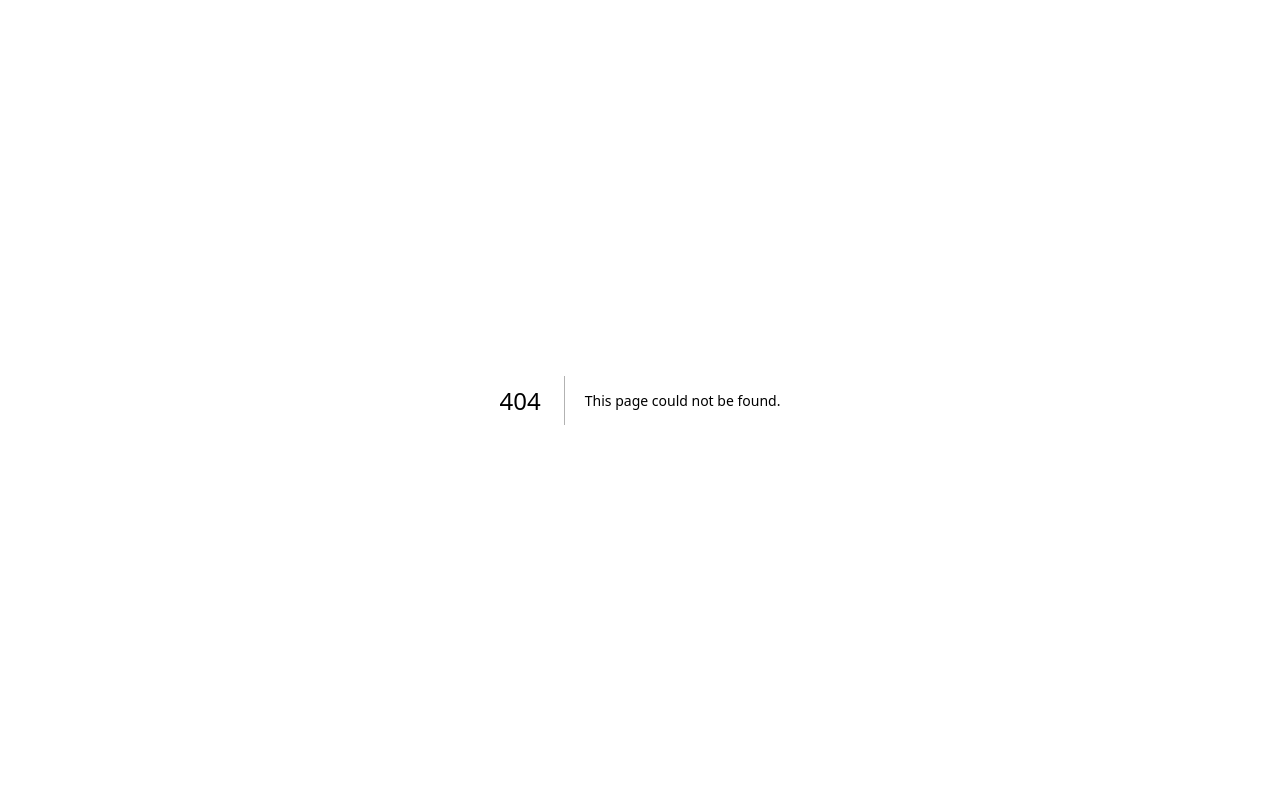
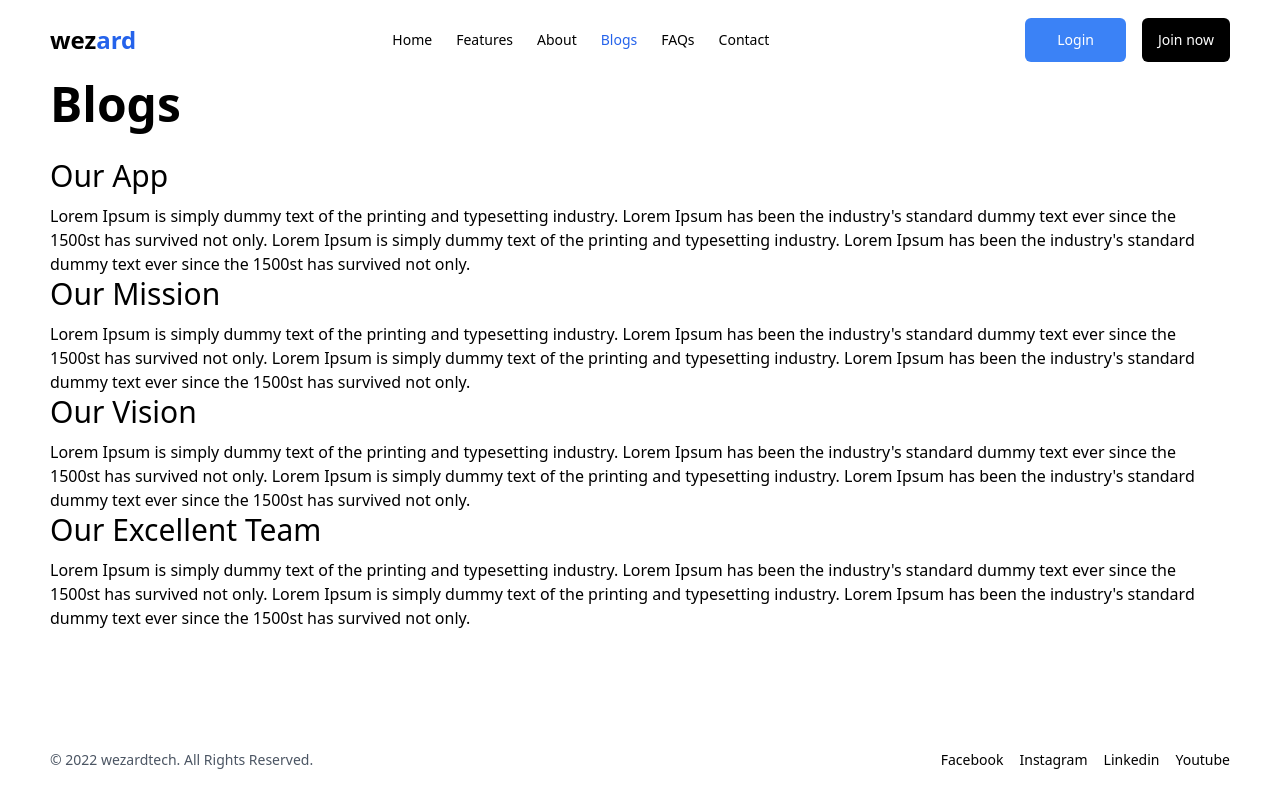
Before and after one commit to hellowizaaard/wizaaard, a Next.js app: page /blogs in a window 1280 px wide. Before the commit this address had no page. Built offline with nearby package versions, Linux system fonts and the light colour scheme; no server answers.

Commit message:
add resualble input compo and two pages

```diff
--- /dev/null
+++ b/src/app/(public)/blogs/layout.tsx
@@ -0,0 +1,14 @@
+import type { Metadata } from 'next';
+
+export const metadata: Metadata = {
+  title: 'Blogs | Wezard',
+  description: 'Wizard Blogs page',
+};
+
+export default function BlogsLayout({
+  children,
+}: Readonly<{
+  children: React.ReactNode;
+}>) {
+  return <div>{children}</div>;
+}
--- /dev/null
+++ b/src/app/(public)/blogs/page.tsx
@@ -0,0 +1,46 @@
+import Card from '@/components/ui/Card';
+import Typography from '@/components/ui/Typography';
+import React from 'react';
+
+const BlogPage = () => {
+  return (
+    <div>
+      <div className="w-full flex items-end mb-[30px]">
+        <Typography
+          type="h1"
+          as="h1"
+          className="text-5xl text-center font-bold whitespace-nowrap"
+        >
+          Blogs
+        </Typography>
+        {/* <div className="flex-1 border-b border-gray-400 ml-2" /> */}
+      </div>
+      <div className="w-full">
+        <div className="">
+          <Card
+            cardTitle={'Our App'}
+            paragraph=""
+            className="flex flex-col space-y-[10px]"
+          />
+          <Card
+            cardTitle={'Our Mission'}
+            paragraph=""
+            className="flex flex-col space-y-[10px]"
+          />
+          <Card
+            cardTitle={'Our Vision'}
+            paragraph=""
+            className="flex flex-col space-y-[10px]"
+          />
+          <Card
+            cardTitle={'Our Excellent Team'}
+            paragraph=""
+            className="flex flex-col space-y-[10px]"
+          />
+        </div>
+      </div>
+    </div>
+  );
+};
+
+export default BlogPage;
--- /dev/null
+++ b/src/app/(public)/faqs/layout.tsx
@@ -0,0 +1,14 @@
+import type { Metadata } from 'next';
+
+export const metadata: Metadata = {
+  title: 'FAQs | Wezard',
+  description: 'Wizard Faqs page',
+};
+
+export default function BlogsLayout({
+  children,
+}: Readonly<{
+  children: React.ReactNode;
+}>) {
+  return <div>{children}</div>;
+}
--- /dev/null
+++ b/src/app/(public)/faqs/page.tsx
@@ -0,0 +1,26 @@
+import Input from '@/components/ui/input';
+import Typography from '@/components/ui/Typography';
+import React from 'react';
+
+const FaqsPage = () => {
+  return (
+    <div className="pt-10">
+      <div className="grid grid-cols-3 gap-4 mb-[30px]">
+        <div className="col-span-2">
+          <Typography
+            type="h1"
+            as="h1"
+            className="text-5xl font-bold whitespace-nowrap"
+          >
+            Frequently Asked Questions
+          </Typography>
+        </div>
+        <div>
+          <Input placeholder="search" />
+        </div>
+      </div>
+    </div>
+  );
+};
+
+export default FaqsPage;
--- a/src/components/common/Navbar.tsx
+++ b/src/components/common/Navbar.tsx
@@ -46,7 +46,7 @@ const Navbar = async () => {
         )}
         <Link
           href="/join"
-          className="px-4 py-2 bg-black text-white rounded-md text-sm font-medium hover:bg-gray-800"
+          className="px-4 py-3 bg-black text-white rounded-md text-sm font-medium hover:bg-gray-800"
         >
           Join now
         </Link>
--- /dev/null
+++ b/src/components/ui/input.tsx
@@ -0,0 +1,41 @@
+'use client';
+
+import React from 'react';
+import { twMerge } from 'tailwind-merge';
+import clsx from 'clsx';
+import { FieldError } from 'react-hook-form';
+
+type InputProps = React.InputHTMLAttributes<HTMLInputElement> & {
+  label?: string;
+  error?: FieldError;
+};
+
+const Input = React.forwardRef<HTMLInputElement, InputProps>(
+  ({ label, error, className, ...props }, ref) => {
+    const inputClass = twMerge(
+      clsx(
+        'w-full px-4 py-2 rounded-[10px] border outline-none transition',
+        'bg-white dark:bg-gray-900 text-black dark:text-white',
+        'border-gray-300 dark:border-gray-700',
+        'focus:ring-2 focus:ring-primary focus:border-primary',
+        error && 'border-red-500 focus:ring-red-400',
+      ),
+      className,
+    );
+
+    return (
+      <div className="w-full space-y-1">
+        {label && (
+          <label className="text-sm font-medium text-gray-700 dark:text-gray-300">
+            {label}
+          </label>
+        )}
+        <input ref={ref} className={inputClass} {...props} />
+        {error && <p className="text-sm text-red-500">{error.message}</p>}
+      </div>
+    );
+  },
+);
+
+Input.displayName = 'Input';
+export default Input;
```
